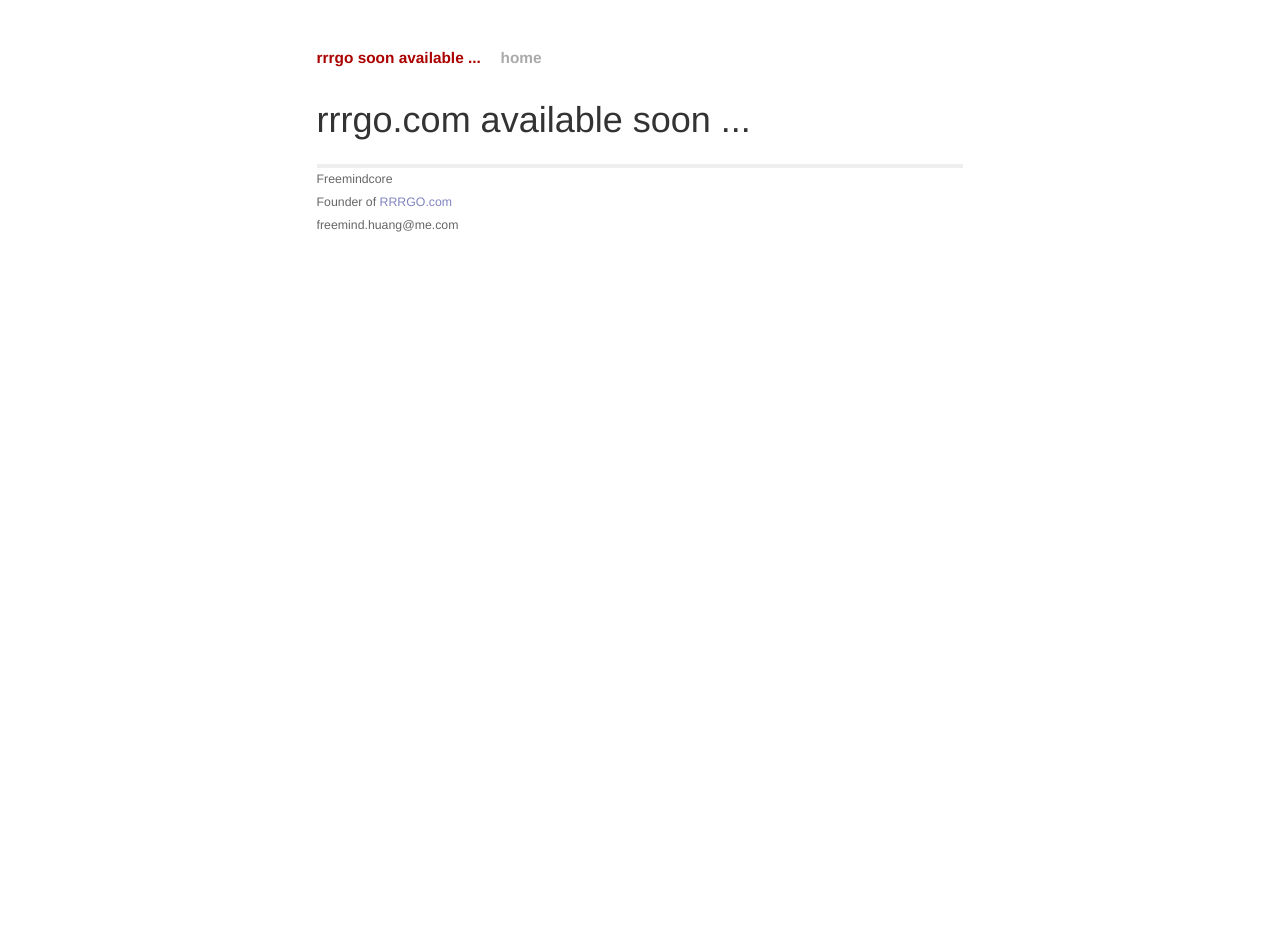
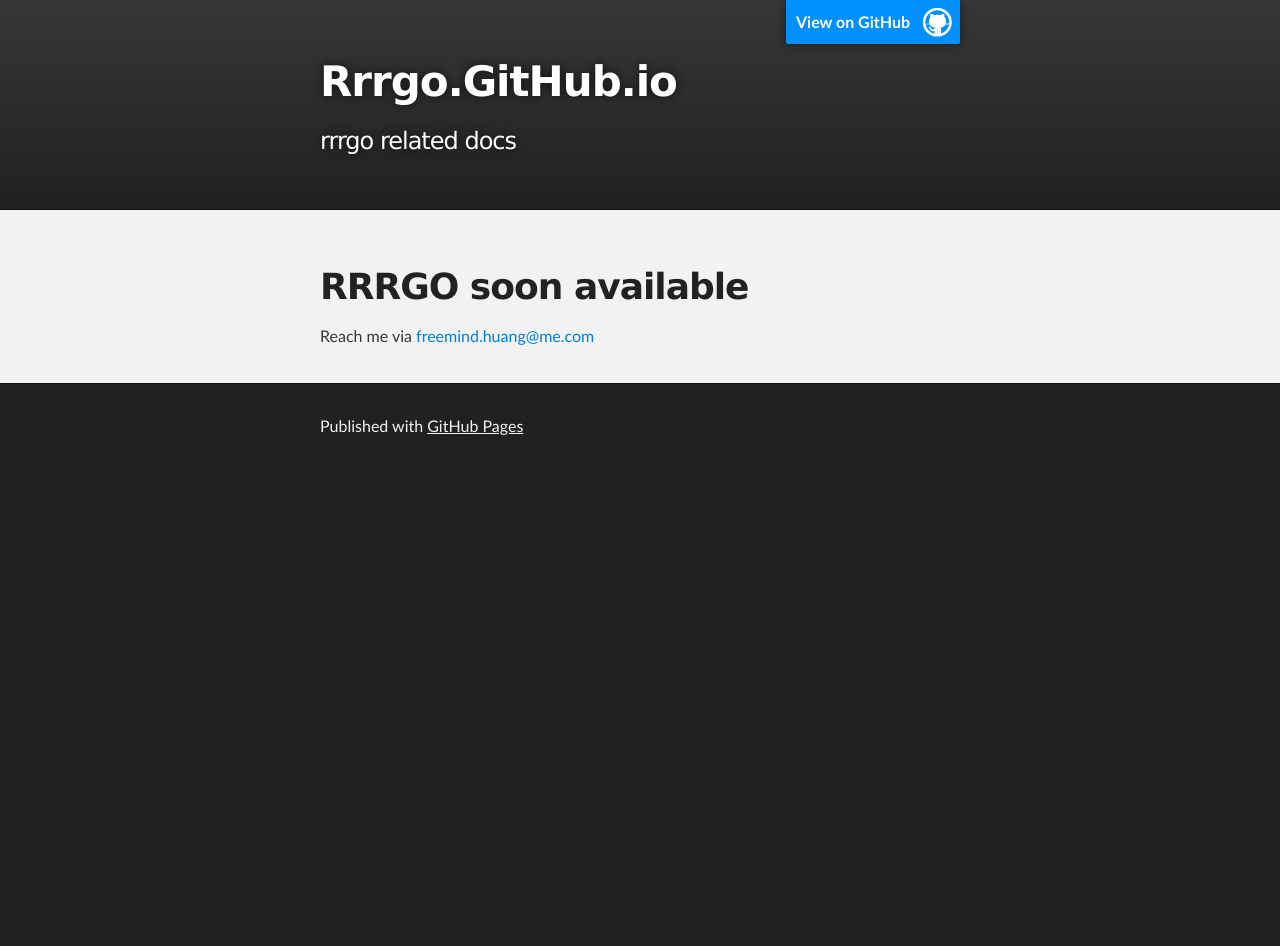
Before and after one commit to rrrgo/rrrgo.github.io, a Jekyll site: the page index.html, which Jekyll copies as it is, in a window 1280 px wide. Built offline with Jekyll 4.4.1, drawn with Linux system fonts in a browser that asks for light colours; nearby versions of some CDN libraries; after the commit the page ends 900 px from its top, so only the background shows below that.

Commit message:
Replace master branch with page content via GitHub

```diff
--- a/index.html
+++ b/index.html
@@ -1,8 +1,47 @@
----
-layout: bootstraps
-title: Welcome to rrrgo.com
----
+<!DOCTYPE html>
+<html>
 
-<div id="home">
-  <h1>rrrgo.com available soon ... </h1>
-</div>
+  <head>
+    <meta charset='utf-8'>
+    <meta http-equiv="X-UA-Compatible" content="chrome=1">
+    <meta name="description" content="Rrrgo.GitHub.io : rrrgo related docs">
+
+    <link rel="stylesheet" type="text/css" media="screen" href="stylesheets/stylesheet.css">
+
+    <title>Rrrgo.GitHub.io</title>
+  </head>
+
+  <body>
+
+    <!-- HEADER -->
+    <div id="header_wrap" class="outer">
+        <header class="inner">
+          <a id="forkme_banner" href="https://github.com/rrrgo">View on GitHub</a>
+
+          <h1 id="project_title">Rrrgo.GitHub.io</h1>
+          <h2 id="project_tagline">rrrgo related docs</h2>
+
+        </header>
+    </div>
+
+    <!-- MAIN CONTENT -->
+    <div id="main_content_wrap" class="outer">
+      <section id="main_content" class="inner">
+        <h1>
+<a id="rrrgo-soon-available" class="anchor" href="#rrrgo-soon-available" aria-hidden="true"><span class="octicon octicon-link"></span></a>RRRGO soon available</h1>
+
+<p>Reach me via <a href="mailto:freemind.huang@me.com">freemind.huang@me.com</a></p>
+      </section>
+    </div>
+
+    <!-- FOOTER  -->
+    <div id="footer_wrap" class="outer">
+      <footer class="inner">
+        <p>Published with <a href="http://pages.github.com">GitHub Pages</a></p>
+      </footer>
+    </div>
+
+
+
+  </body>
+</html>
--- /dev/null
+++ b/javascripts/main.js
@@ -0,0 +1 @@
+console.log('This would be the main JS file.');
--- /dev/null
+++ b/params.json
@@ -0,0 +1 @@
+{"name":"Rrrgo.GitHub.io","tagline":"rrrgo related docs","body":"RRRGO soon available\r\n===============\r\n\r\nReach me via freemind.huang@me.com\r\n","google":"","note":"Don't delete this file! It's used internally to help with page regeneration."}
--- /dev/null
+++ b/stylesheets/pygment_trac.css
@@ -0,0 +1,70 @@
+.highlight .hll { background-color: #ffffcc }
+.highlight  { background: #f0f3f3; }
+.highlight .c { color: #0099FF; font-style: italic } /* Comment */
+.highlight .err { color: #AA0000; background-color: #FFAAAA } /* Error */
+.highlight .k { color: #006699; font-weight: bold } /* Keyword */
+.highlight .o { color: #555555 } /* Operator */
+.highlight .cm { color: #0099FF; font-style: italic } /* Comment.Multiline */
+.highlight .cp { color: #009999 } /* Comment.Preproc */
+.highlight .c1 { color: #0099FF; font-style: italic } /* Comment.Single */
+.highlight .cs { color: #0099FF; font-weight: bold; font-style: italic } /* Comment.Special */
+.highlight .gd { background-color: #FFCCCC; border: 1px solid #CC0000 } /* Generic.Deleted */
+.highlight .ge { font-style: italic } /* Generic.Emph */
+.highlight .gr { color: #FF0000 } /* Generic.Error */
+.highlight .gh { color: #003300; font-weight: bold } /* Generic.Heading */
+.highlight .gi { background-color: #CCFFCC; border: 1px solid #00CC00 } /* Generic.Inserted */
+.highlight .go { color: #AAAAAA } /* Generic.Output */
+.highlight .gp { color: #000099; font-weight: bold } /* Generic.Prompt */
+.highlight .gs { font-weight: bold } /* Generic.Strong */
+.highlight .gu { color: #003300; font-weight: bold } /* Generic.Subheading */
+.highlight .gt { color: #99CC66 } /* Generic.Traceback */
+.highlight .kc { color: #006699; font-weight: bold } /* Keyword.Constant */
+.highlight .kd { color: #006699; font-weight: bold } /* Keyword.Declaration */
+.highlight .kn { color: #006699; font-weight: bold } /* Keyword.Namespace */
+.highlight .kp { color: #006699 } /* Keyword.Pseudo */
+.highlight .kr { color: #006699; font-weight: bold } /* Keyword.Reserved */
+.highlight .kt { color: #007788; font-weight: bold } /* Keyword.Type */
+.highlight .m { color: #FF6600 } /* Literal.Number */
+.highlight .s { color: #CC3300 } /* Literal.String */
+.highlight .na { color: #330099 } /* Name.Attribute */
+.highlight .nb { color: #336666 } /* Name.Builtin */
+.highlight .nc { color: #00AA88; font-weight: bold } /* Name.Class */
+.highlight .no { color: #336600 } /* Name.Constant */
+.highlight .nd { color: #9999FF } /* Name.Decorator */
+.highlight .ni { color: #999999; font-weight: bold } /* Name.Entity */
+.highlight .ne { color: #CC0000; font-weight: bold } /* Name.Exception */
+.highlight .nf { color: #CC00FF } /* Name.Function */
+.highlight .nl { color: #9999FF } /* Name.Label */
+.highlight .nn { color: #00CCFF; font-weight: bold } /* Name.Namespace */
+.highlight .nt { color: #330099; font-weight: bold } /* Name.Tag */
+.highlight .nv { color: #003333 } /* Name.Variable */
+.highlight .ow { color: #000000; font-weight: bold } /* Operator.Word */
+.highlight .w { color: #bbbbbb } /* Text.Whitespace */
+.highlight .mf { color: #FF6600 } /* Literal.Number.Float */
+.highlight .mh { color: #FF6600 } /* Literal.Number.Hex */
+.highlight .mi { color: #FF6600 } /* Literal.Number.Integer */
+.highlight .mo { color: #FF6600 } /* Literal.Number.Oct */
+.highlight .sb { color: #CC3300 } /* Literal.String.Backtick */
+.highlight .sc { color: #CC3300 } /* Literal.String.Char */
+.highlight .sd { color: #CC3300; font-style: italic } /* Literal.String.Doc */
+.highlight .s2 { color: #CC3300 } /* Literal.String.Double */
+.highlight .se { color: #CC3300; font-weight: bold } /* Literal.String.Escape */
+.highlight .sh { color: #CC3300 } /* Literal.String.Heredoc */
+.highlight .si { color: #AA0000 } /* Literal.String.Interpol */
+.highlight .sx { color: #CC3300 } /* Literal.String.Other */
+.highlight .sr { color: #33AAAA } /* Literal.String.Regex */
+.highlight .s1 { color: #CC3300 } /* Literal.String.Single */
+.highlight .ss { color: #FFCC33 } /* Literal.String.Symbol */
+.highlight .bp { color: #336666 } /* Name.Builtin.Pseudo */
+.highlight .vc { color: #003333 } /* Name.Variable.Class */
+.highlight .vg { color: #003333 } /* Name.Variable.Global */
+.highlight .vi { color: #003333 } /* Name.Variable.Instance */
+.highlight .il { color: #FF6600 } /* Literal.Number.Integer.Long */
+
+.type-csharp .highlight .k { color: #0000FF }
+.type-csharp .highlight .kt { color: #0000FF }
+.type-csharp .highlight .nf { color: #000000; font-weight: normal }
+.type-csharp .highlight .nc { color: #2B91AF }
+.type-csharp .highlight .nn { color: #000000 }
+.type-csharp .highlight .s { color: #A31515 }
+.type-csharp .highlight .sc { color: #A31515 }
--- /dev/null
+++ b/stylesheets/stylesheet.css
@@ -0,0 +1,425 @@
+/*******************************************************************************
+Slate Theme for GitHub Pages
+by Jason Costello, @jsncostello
+*******************************************************************************/
+
+@import url(pygment_trac.css);
+
+/*******************************************************************************
+MeyerWeb Reset
+*******************************************************************************/
+
+html, body, div, span, applet, object, iframe,
+h1, h2, h3, h4, h5, h6, p, blockquote, pre,
+a, abbr, acronym, address, big, cite, code,
+del, dfn, em, img, ins, kbd, q, s, samp,
+small, strike, strong, sub, sup, tt, var,
+b, u, i, center,
+dl, dt, dd, ol, ul, li,
+fieldset, form, label, legend,
+table, caption, tbody, tfoot, thead, tr, th, td,
+article, aside, canvas, details, embed,
+figure, figcaption, footer, header, hgroup,
+menu, nav, output, ruby, section, summary,
+time, mark, audio, video {
+  margin: 0;
+  padding: 0;
+  border: 0;
+  font: inherit;
+  vertical-align: baseline;
+}
+
+/* HTML5 display-role reset for older browsers */
+article, aside, details, figcaption, figure,
+footer, header, hgroup, menu, nav, section {
+  display: block;
+}
+
+ol, ul {
+  list-style: none;
+}
+
+table {
+  border-collapse: collapse;
+  border-spacing: 0;
+}
+
+/*******************************************************************************
+Theme Styles
+*******************************************************************************/
+
+body {
+  box-sizing: border-box;
+  color:#373737;
+  background: #212121;
+  font-size: 16px;
+  font-family: 'Myriad Pro', Calibri, Helvetica, Arial, sans-serif;
+  line-height: 1.5;
+  -webkit-font-smoothing: antialiased;
+}
+
+h1, h2, h3, h4, h5, h6 {
+  margin: 10px 0;
+  font-weight: 700;
+  color:#222222;
+  font-family: 'Lucida Grande', 'Calibri', Helvetica, Arial, sans-serif;
+  letter-spacing: -1px;
+}
+
+h1 {
+  font-size: 36px;
+  font-weight: 700;
+}
+
+h2 {
+  padding-bottom: 10px;
+  font-size: 32px;
+  background: url('../images/bg_hr.png') repeat-x bottom;
+}
+
+h3 {
+  font-size: 24px;
+}
+
+h4 {
+  font-size: 21px;
+}
+
+h5 {
+  font-size: 18px;
+}
+
+h6 {
+  font-size: 16px;
+}
+
+p {
+  margin: 10px 0 15px 0;
+}
+
+footer p {
+  color: #f2f2f2;
+}
+
+a {
+  text-decoration: none;
+  color: #007edf;
+  text-shadow: none;
+
+  transition: color 0.5s ease;
+  transition: text-shadow 0.5s ease;
+  -webkit-transition: color 0.5s ease;
+  -webkit-transition: text-shadow 0.5s ease;
+  -moz-transition: color 0.5s ease;
+  -moz-transition: text-shadow 0.5s ease;
+  -o-transition: color 0.5s ease;
+  -o-transition: text-shadow 0.5s ease;
+  -ms-transition: color 0.5s ease;
+  -ms-transition: text-shadow 0.5s ease;
+}
+
+a:hover, a:focus {text-decoration: underline;}
+
+footer a {
+  color: #F2F2F2;
+  text-decoration: underline;
+}
+
+em {
+  font-style: italic;
+}
+
+strong {
+  font-weight: bold;
+}
+
+img {
+  position: relative;
+  margin: 0 auto;
+  max-width: 739px;
+  padding: 5px;
+  margin: 10px 0 10px 0;
+  border: 1px solid #ebebeb;
+
+  box-shadow: 0 0 5px #ebebeb;
+  -webkit-box-shadow: 0 0 5px #ebebeb;
+  -moz-box-shadow: 0 0 5px #ebebeb;
+  -o-box-shadow: 0 0 5px #ebebeb;
+  -ms-box-shadow: 0 0 5px #ebebeb;
+}
+
+p img {
+  display: inline;
+  margin: 0;
+  padding: 0;
+  vertical-align: middle;
+  text-align: center;
+  border: none;
+}
+
+pre, code {
+  width: 100%;
+  color: #222;
+  background-color: #fff;
+
+  font-family: Monaco, "Bitstream Vera Sans Mono", "Lucida Console", Terminal, monospace;
+  font-size: 14px;
+
+  border-radius: 2px;
+  -moz-border-radius: 2px;
+  -webkit-border-radius: 2px;
+}
+
+pre {
+  width: 100%;
+  padding: 10px;
+  box-shadow: 0 0 10px rgba(0,0,0,.1);
+  overflow: auto;
+}
+
+code {
+  padding: 3px;
+  margin: 0 3px;
+  box-shadow: 0 0 10px rgba(0,0,0,.1);
+}
+
+pre code {
+  display: block;
+  box-shadow: none;
+}
+
+blockquote {
+  color: #666;
+  margin-bottom: 20px;
+  padding: 0 0 0 20px;
+  border-left: 3px solid #bbb;
+}
+
+
+ul, ol, dl {
+  margin-bottom: 15px
+}
+
+ul {
+  list-style-position: inside;
+  list-style: disc;
+  padding-left: 20px;
+}
+
+ol {
+  list-style-position: inside;
+  list-style: decimal;
+  padding-left: 20px;
+}
+
+dl dt {
+  font-weight: bold;
+}
+
+dl dd {
+  padding-left: 20px;
+  font-style: italic;
+}
+
+dl p {
+  padding-left: 20px;
+  font-style: italic;
+}
+
+hr {
+  height: 1px;
+  margin-bottom: 5px;
+  border: none;
+  background: url('../images/bg_hr.png') repeat-x center;
+}
+
+table {
+  border: 1px solid #373737;
+  margin-bottom: 20px;
+  text-align: left;
+ }
+
+th {
+  font-family: 'Lucida Grande', 'Helvetica Neue', Helvetica, Arial, sans-serif;
+  padding: 10px;
+  background: #373737;
+  color: #fff;
+ }
+
+td {
+  padding: 10px;
+  border: 1px solid #373737;
+ }
+
+form {
+  background: #f2f2f2;
+  padding: 20px;
+}
+
+/*******************************************************************************
+Full-Width Styles
+*******************************************************************************/
+
+.outer {
+  width: 100%;
+}
+
+.inner {
+  position: relative;
+  max-width: 640px;
+  padding: 20px 10px;
+  margin: 0 auto;
+}
+
+#forkme_banner {
+  display: block;
+  position: absolute;
+  top:0;
+  right: 10px;
+  z-index: 10;
+  padding: 10px 50px 10px 10px;
+  color: #fff;
+  background: url('../images/blacktocat.png') #0090ff no-repeat 95% 50%;
+  font-weight: 700;
+  box-shadow: 0 0 10px rgba(0,0,0,.5);
+  border-bottom-left-radius: 2px;
+  border-bottom-right-radius: 2px;
+}
+
+#header_wrap {
+  background: #212121;
+  background: -moz-linear-gradient(top, #373737, #212121);
+  background: -webkit-linear-gradient(top, #373737, #212121);
+  background: -ms-linear-gradient(top, #373737, #212121);
+  background: -o-linear-gradient(top, #373737, #212121);
+  background: linear-gradient(top, #373737, #212121);
+}
+
+#header_wrap .inner {
+  padding: 50px 10px 30px 10px;
+}
+
+#project_title {
+  margin: 0;
+  color: #fff;
+  font-size: 42px;
+  font-weight: 700;
+  text-shadow: #111 0px 0px 10px;
+}
+
+#project_tagline {
+  color: #fff;
+  font-size: 24px;
+  font-weight: 300;
+  background: none;
+  text-shadow: #111 0px 0px 10px;
+}
+
+#downloads {
+  position: absolute;
+  width: 210px;
+  z-index: 10;
+  bottom: -40px;
+  right: 0;
+  height: 70px;
+  background: url('../images/icon_download.png') no-repeat 0% 90%;
+}
+
+.zip_download_link {
+  display: block;
+  float: right;
+  width: 90px;
+  height:70px;
+  text-indent: -5000px;
+  overflow: hidden;
+  background: url(../images/sprite_download.png) no-repeat bottom left;
+}
+
+.tar_download_link {
+  display: block;
+  float: right;
+  width: 90px;
+  height:70px;
+  text-indent: -5000px;
+  overflow: hidden;
+  background: url(../images/sprite_download.png) no-repeat bottom right;
+  margin-left: 10px;
+}
+
+.zip_download_link:hover {
+  background: url(../images/sprite_download.png) no-repeat top left;
+}
+
+.tar_download_link:hover {
+  background: url(../images/sprite_download.png) no-repeat top right;
+}
+
+#main_content_wrap {
+  background: #f2f2f2;
+  border-top: 1px solid #111;
+  border-bottom: 1px solid #111;
+}
+
+#main_content {
+  padding-top: 40px;
+}
+
+#footer_wrap {
+  background: #212121;
+}
+
+
+
+/*******************************************************************************
+Small Device Styles
+*******************************************************************************/
+
+@media screen and (max-width: 480px) {
+  body {
+    font-size:14px;
+  }
+
+  #downloads {
+    display: none;
+  }
+
+  .inner {
+    min-width: 320px;
+    max-width: 480px;
+  }
+
+  #project_title {
+  font-size: 32px;
+  }
+
+  h1 {
+    font-size: 28px;
+  }
+
+  h2 {
+    font-size: 24px;
+  }
+
+  h3 {
+    font-size: 21px;
+  }
+
+  h4 {
+    font-size: 18px;
+  }
+
+  h5 {
+    font-size: 14px;
+  }
+
+  h6 {
+    font-size: 12px;
+  }
+
+  code, pre {
+    min-width: 320px;
+    max-width: 480px;
+    font-size: 11px;
+  }
+
+}
```
Also changed, not shown: images/bg_hr.png (added), images/blacktocat.png (added), images/icon_download.png (added), images/sprite_download.png (added).
